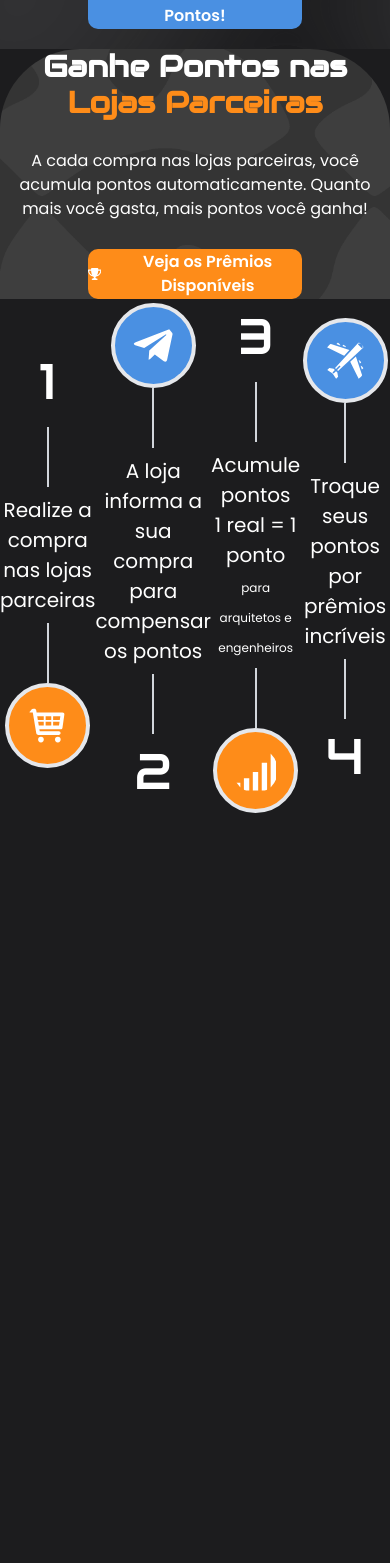
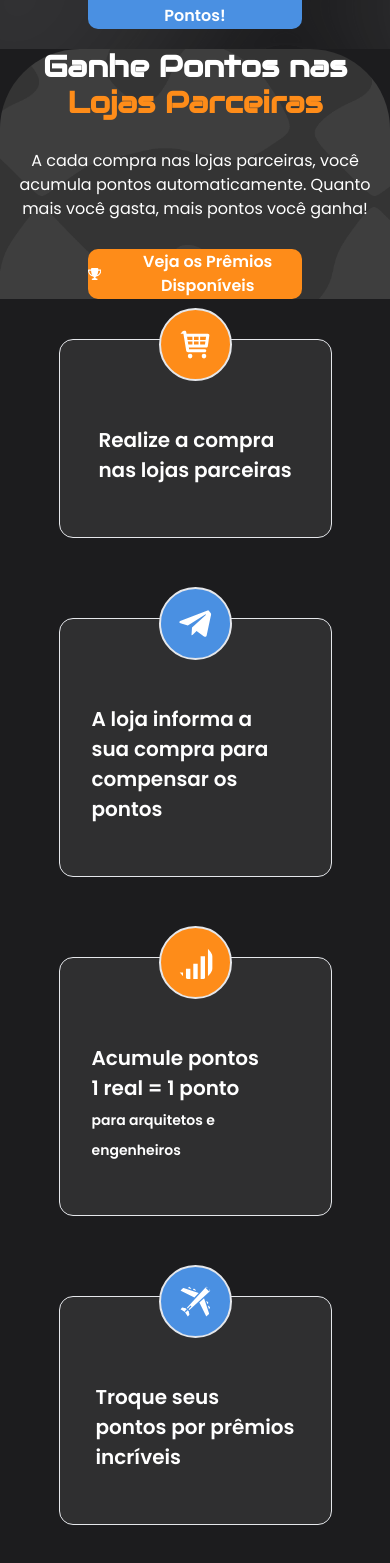
Before and after one commit to petersonfernandocouto/Plugowtech, a Next.js app: page / in a window 390 px wide. Shown: the part 389-1952 px from the top of the page. Before the commit the page ends 1202 px from the top, so only its background shows below. Built offline with nearby package versions, Linux system fonts and the light colour scheme.

Commit message:
Implementação Cards para mobile section "PointsMobile"

```diff
--- a/Componentes/Points.tsx
+++ b/Componentes/Points.tsx
@@ -9,8 +9,8 @@ import { GiCommercialAirplane } from "react-icons/gi"; //AirPlane
 
 const Points = () => {
   return (
-    <div>
-      <div className='flex text-center items-center lg:flex-row lg:justify-evenly'> {/* Div para Telas LG */}
+    <div className="flex justify-center items-center min-h-screen ">
+      <div className='flex text-center items-center lg:flex-row lg:justify-evenly gap-16'> {/* Div para Telas LG */}
 
         <div className='flex flex-col items-center relative'>
 
@@ -78,7 +78,7 @@ const Points = () => {
 
         <p className='text-[20px]'>Troque seus<br /> pontos por prêmios<br /> incríveis</p>
 
-        {/* Linha vertical entre o segundo <p> e o ícone */}
+        {/* Linha vertical */}
         <div className="border-l-2 border-gray-300 h-[60px] mt-2"></div>
 
         <p className='text-[50px] font-[Audiowide]'>4</p>
--- /dev/null
+++ b/Componentes/PointsMobile.tsx
@@ -0,0 +1,65 @@
+import React from 'react'
+
+import { TiShoppingCart } from "react-icons/ti";  //Card
+
+import { FaTelegramPlane } from "react-icons/fa"; //Share
+
+import { GiNetworkBars } from "react-icons/gi"; // Rede
+
+import { GiCommercialAirplane } from "react-icons/gi"; //AirPlane
+
+const PointsMobile = () => {
+
+  return (
+
+    <div className='flex flex-col justify-center items-center min-h-screen'>
+
+
+            <div className='flex flex-col items-center my-10 border bg-[#2F2F30] p-8 rounded-[14px] w-[70%]'>
+
+                <TiShoppingCart className='border-[2px] text-[73px] rounded-full p-4 bg-[#FE8C19] relative -top-16' />
+
+                <p className='-mt-5 mb-5 text-[20px] font-semibold'>Realize a compra<br /> nas lojas parceiras</p>
+
+
+            </div>
+
+
+            <div className='flex flex-col items-center my-10 border bg-[#2F2F30] p-8 rounded-[14px] w-[70%]'>
+
+                <FaTelegramPlane className='border-[2px] text-[73px] rounded-full p-4 bg-[#4A90E2] relative -top-16' />
+
+                <p className='-mt-5 mb-5 text-[20px] font-semibold'>A loja informa a<br /> sua compra para<br /> compensar os pontos</p>
+
+
+            </div>
+
+
+            <div className='flex flex-col items-center my-10 border bg-[#2F2F30] p-8 rounded-[14px] w-[70%]'>
+
+
+                <GiNetworkBars className='border-[2px] text-[73px] rounded-full p-4 bg-[#FE8C19] relative -top-16' />
+
+                <p className='-mt-5 mb-5 text-[20px] font-semibold'>Acumule pontos <br /> 1 real  = 1 ponto <br /> <span className='text-[14px]'>para arquitetos e engenheiros</span> </p>
+
+
+            </div>
+
+
+            <div className='flex flex-col items-center my-10 border bg-[#2F2F30] p-8 rounded-[14px] w-[70%]'>
+
+
+                <GiCommercialAirplane className='border-[2px] text-[73px] rounded-full p-4 bg-[#4A90E2] relative -top-16' />
+
+                <p className='-mt-5 mb-5 text-[20px] font-semibold'>Troque seus<br /> pontos por prêmios<br /> incríveis</p>
+
+
+            </div>
+
+
+
+    </div>
+  )
+}
+
+export default PointsMobile
--- a/Componentes/Premios.tsx
+++ b/Componentes/Premios.tsx
@@ -22,7 +22,7 @@ const Premios = () => {
         id="Premios"
         className="bg-hero bg-cover flex flex-col items-center lg:flex-row lg:justify-evenly lg:items-end w-full"
       >
-        <div className="hidden lg:block relative -top-10 mb-[-40px] z-10"> {/* Adicionando z-index para garantir que fique acima */}
+        <div className="hidden lg:block relative -top-10 mb-[-40px] z-10">
           <Image
             className="w-[1250px] h-[100%]"
             src={PremiosIMG}
--- a/src/app/page.tsx
+++ b/src/app/page.tsx
@@ -3,6 +3,7 @@
 import Hero from "../../Componentes/Hero";
 import Premios from "../../Componentes/Premios";
 import Points from "../../Componentes/Points";
+import PointsMobile from "../../Componentes/PointsMobile";
 
 export default function Home() {
   return (
@@ -22,9 +23,15 @@ export default function Home() {
 
       </div>
 
-      <div>
+      <div className="hidden lg:block">
 
         <Points />
+
+      </div>
+
+      <div className=" lg:hidden">
+
+        <PointsMobile />
 
       </div>
 
```
Also changed, not shown: IMG/Pexels Photo by michelle guimarães.png (added).
